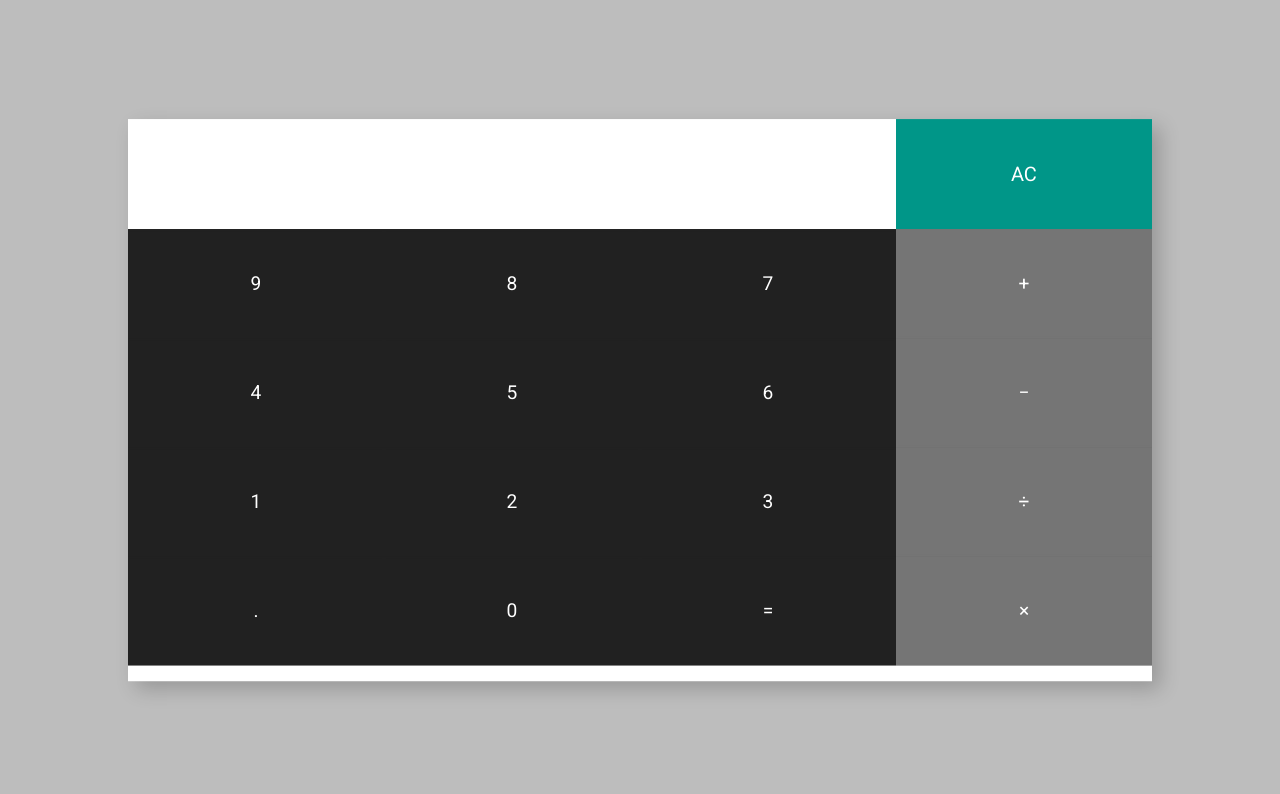
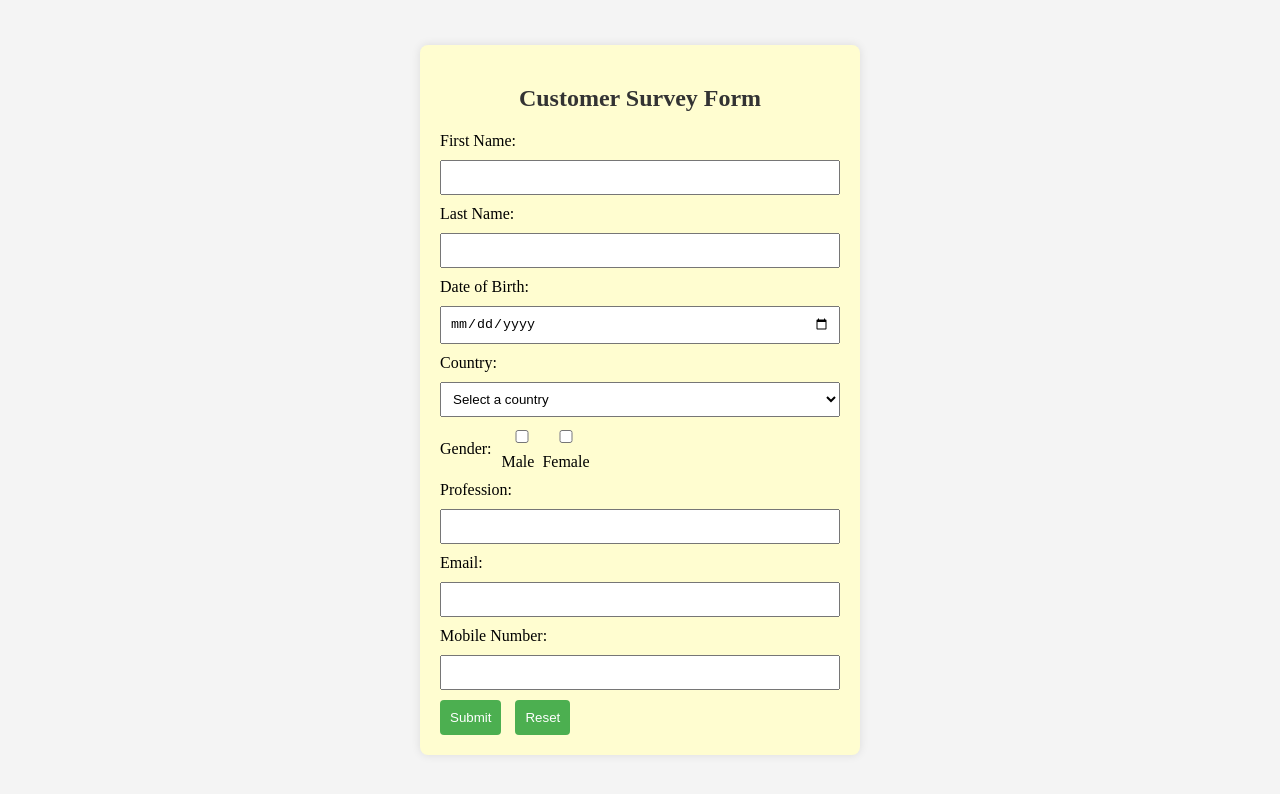
Before and after one commit to Gaganal/Assesment_CloudVandana, a plain HTML site: page index.html in a window 1280 px wide. Drawn offline with Linux system fonts and the light colour scheme.

Commit message:
Add files via upload

```diff
--- a/index.html
+++ b/index.html
@@ -1,122 +1,167 @@
+<!DOCTYPE html>
 <html lang="en">
 <head>
   <meta charset="UTF-8">
   <meta name="viewport" content="width=device-width, initial-scale=1.0">
-  <meta http-equiv="X-UA-Compatible" content="ie=edge">
-  <title>Document</title>
-  <style media="screen">
-@import url('https://fonts.googleapis.com/css?family=Roboto');
-
+  <title>Survey Form</title>
+  <style>
+    /* Flexbox to center the form */
     body {
-  background: #BDBDBD;
+      display: flex;
+      justify-content: center;
+      align-items: center;
+      height: 100vh;
+      margin: 0;
+      background-color: #f4f4f4;
     }
 
-#calcContainer {
-  position: absolute;
-  top: 50%;
-  left: 50%;
-  transform: translate(-50%,-50%);
-  background: #ffffff;
+    /* Responsive form styling */
+    form {
       width: 80%;
-  height: auto;
-  box-shadow: 0.5em 0.5em 1.2em rgba(0, 0, 0, 0.2);
+      max-width: 400px;
+      margin: auto;
+      background-color: #fffdd0; /* Background color for the form */
+      padding: 20px;
+      border-radius: 8px;
+      box-shadow: 0 0 10px rgba(0, 0, 0, 0.1);
+    }
+    h2 {
+      color: #333; /* Headline color */
+      text-align: center;
+
+    }
+    label, input, select {
+      display: block;
+      margin-bottom: 10px;
     }
 
-.result-clear {
+    input, select {
+      width: 100%;
+      padding: 8px;
+      box-sizing: border-box;
+    }
+    .gender-container {
       display: flex;
-  margin: 0;
-  padding: 0;
+      align-items: center;
     }
 
-.result-clear input[type=text].result {
-  display: block;
-  border: 0;
-  padding-top: 1%;
-  padding-left: 5%;
-  width: 77%;
-  height: 60px;
-  font-size: 1.4em;
-  font-family: 'Roboto', sans-serif;
+    .gender-label {
+      margin-right: 10px;
     }
 
-.grid-buttons {
-  margin: 0;
-  display: flex;
-  flex-wrap: wrap;
-  justify-content: space-between;
-  align-items: center;
-  background: #212121;
+    button {
+      background-color: #4caf50;
+      color: #fff;
+      padding: 10px;
+      border: none;
+      border-radius: 4px;
+      cursor: pointer;
+      margin-right: 10px;
     }
 
-input[type=button] {
-  flex-grow: 1;
-  width: 25%;
-  height: auto;
-  padding: 4%;
-  border: 0;
-  align-items: center;
-  text-align: center;
-  font-family: 'Roboto', sans-serif;
-  font-size: 1.2em;
-  font-weight: 500;
-  color: #ffffff;
-  background: #212121;
-  border: 2px solid #212121;
+    button[type="button"]:last-child {
+      margin-right: 0;
     }
 
-input[type=button]:focus {
-  outline: 0;
+    /* Add media query for smaller screens */
+    @media (max-width: 600px) {
+      form {
+        width: 90%;
       }
-
-input[type=button].clear {
-  width: 25.5%;
-  font-size: 20px;
-  background: #009688;
-  border: 2px solid #009688;
-}
-
-.grid-buttons input[type=button].math {
-  background: #757575;
-  border: 2px solid #757575;
-}
-
-.grid-buttons input[type=button]:hover,
-input[type=button].clear:hover {
-  background: #00BCD4;
-  border: 2px solid #00BCD4;
-  transition: 0.3s ease;
     }
   </style>
 </head>
 <body>
-<div id="calcContainer">
-  <form name="calculator">
-    <div class="result-clear">
-      <input type="text" class="result" name="answer" readonly />
-      <input type="button" class="clear" value=" AC " onclick="calculator.answer.value = ''" />
+
+  <form id="surveyForm">
+      <h2>Customer Survey Form</h2>
+    <label for="firstName">First Name:</label>
+    <input type="text" id="firstName" required>
+
+    <label for="lastName">Last Name:</label>
+    <input type="text" id="lastName" required>
+
+    <label for="dob">Date of Birth:</label>
+    <input type="date" id="dob" required>
+
+    <label for="country">Country:</label>
+    <select id="country" required>
+      <option value="" disabled selected>Select a country</option>
+      <option value="usa">USA</option>
+      <option value="canada">Canada</option>
+      <option value="uk">United Kingdom</option>
+      <option value="australia">Australia</option>
+      <!-- Add more options as needed -->
+    </select>
+
+    <div class="gender-container">
+      <label class="gender-label">Gender:</label>
+      <label>
+        <input type="checkbox" id="male" name="gender" value="Male">
+        Male
+      </label>
+
+      <label>
+        <input type="checkbox" id="female" name="gender" value="Female">
+          &nbsp; Female
+      </label>
     </div>
-    <div class="grid-buttons">
-      <input type="button" value="9" onclick="calculator.answer.value += '9'" />
-      <input type="button" value="8" onclick="calculator.answer.value += '8'" />
-      <input type="button" value="7" onclick="calculator.answer.value += '7'" />
-      <input type="button" value="+" onclick="calculator.answer.value += '+'" class="math" />
-      <br />
-      <input type="button" value="4" onclick="calculator.answer.value += '4'" />
-      <input type="button" value="5" onclick="calculator.answer.value += '5'" />
-      <input type="button" value="6" onclick="calculator.answer.value += '6'" />
-      <input type="button" value="&minus;" onclick="calculator.answer.value += '-'" class="math" />
-      <br />
-      <input type="button" value="1" onclick="calculator.answer.value += '1'" />
-      <input type="button" value="2" onclick="calculator.answer.value += '2'" />
-      <input type="button" value="3" onclick="calculator.answer.value += '3'" />
-      <input type="button" value="&#247;" onclick="calculator.answer.value += '/'" class="math" />
-      <br />
-      <input type="button" value="." onclick="calculator.answer.value += '.'" />
-      <input type="button" value="0" onclick="calculator.answer.value += '0'" />
-      <input type="button" value="=" onclick="calculator.answer.value = eval(calculator.answer.value)" />
-      <input type="button" value="&#215;" onclick="calculator.answer.value += '*'" class="math" />
-    </div>
+
+    <!-- Add more gender options as needed -->
+
+    <label for="profession">Profession:</label>
+    <input type="text" id="profession" required>
+
+    <label for="email">Email:</label>
+    <input type="email" id="email" required>
+
+    <label for="mobile">Mobile Number:</label>
+    <input type="tel" id="mobile" required>
+
+    <button type="button" onclick="submitForm()">Submit</button>
+    <button type="button" onclick="resetForm()">Reset</button>
   </form>
-</div>
+
+  <script>
+    function submitForm() {
+      // Get form values
+      const firstName = document.getElementById('firstName').value;
+      const lastName = document.getElementById('lastName').value;
+      const dob = document.getElementById('dob').value;
+      const country = document.getElementById('country').value;
+      const gender = document.querySelector('input[name="gender"]:checked');
+      const profession = document.getElementById('profession').value;
+      const email = document.getElementById('email').value;
+      const mobile = document.getElementById('mobile').value;
+
+      // Validate all fields
+      if (!firstName || !lastName || !dob || !country || !gender || !profession || !email || !mobile) {
+        alert('Please fill out all fields.');
+        return;
+      }
+
+      // Display popup with selected values
+      const popupMessage = `
+        First Name: ${firstName}
+        Last Name: ${lastName}
+        Date of Birth: ${dob}
+        Country: ${country}
+        Gender: ${gender.value}
+        Profession: ${profession}
+        Email: ${email}
+        Mobile Number: ${mobile}
+      `;
+
+      alert(popupMessage);
+
+      // Reset the form
+      resetForm();
+    }
+
+    function resetForm() {
+      document.getElementById('surveyForm').reset();
+    }
+  </script>
+
 </body>
 </html>
```
Lines whose indentation alone changed are shown as unchanged.
